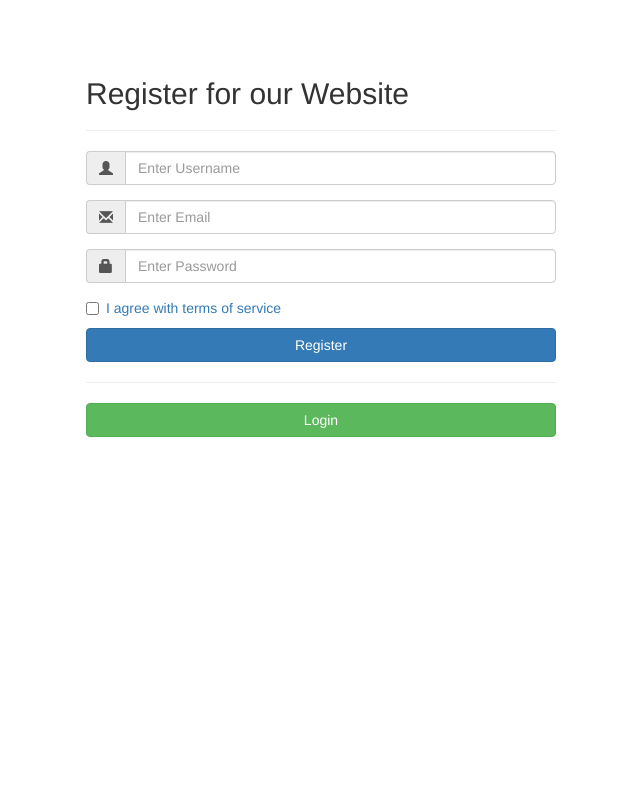
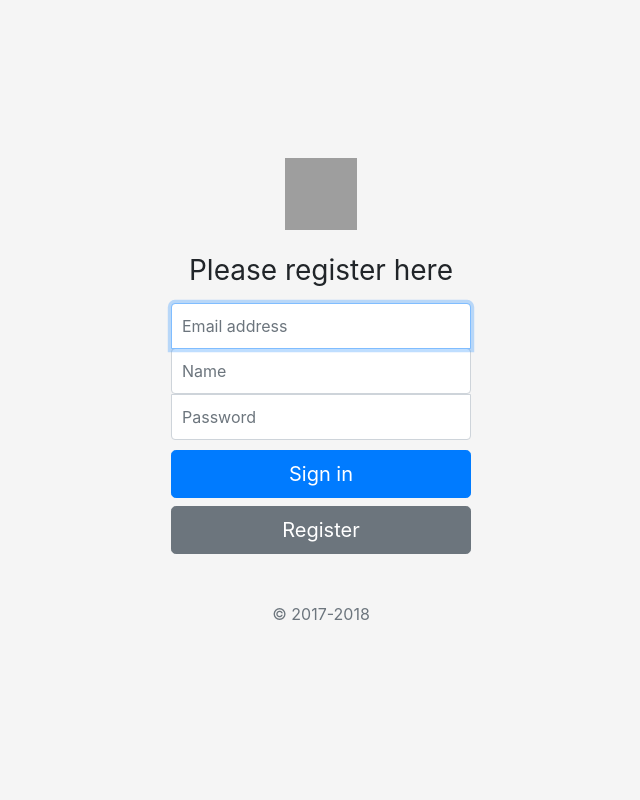
Before and after one commit to laur1s/PHP-Registration-Form, a PHP site: page /register.php in a window 1280 px wide. Shown: the whole page, without its empty margins (319-959 px from the left). Run offline with PHP 8.4, Linux system fonts and the light colour scheme; a stand-in replaces the project's code that opens the database connection; grey boxes are pictures that could not be loaded.

Commit message:
bootstrap 4 upgrades

```diff
--- a/html/register.php
+++ b/html/register.php
@@ -7,11 +7,11 @@ if (isset($_SESSION['user']) != "") {
 }
 include_once 'dbconnect.php';
 
-if (isset($_POST['signup'])) {
+if (isset($_POST['btn-signup'])) {
 
     $uname = trim($_POST['uname']); // get posted data and remove whitespace
     $email = trim($_POST['email']);
-    $upass = trim($_POST['pass']);
+    $upass = trim($_POST['password']);
 
     // hash password with SHA256;
     $password = hash('sha256', $upass);
@@ -54,91 +54,50 @@ if (isset($_POST['signup'])) {
 
 }
 ?>
-<!DOCTYPE html>
+<!doctype html>
+<html lang="en">
+
 <head>
-    <meta http-equiv="Content-Type" content="text/html; charset=utf-8"/>
-    <title>Registration</title>
-    <link rel="stylesheet" href="assets/css/bootstrap.min.css" type="text/css"/>
-    <link rel="stylesheet" href="assets/css/style.css" type="text/css"/>
+  <meta charset="utf-8">
+  <meta name="viewport" content="width=device-width, initial-scale=1, shrink-to-fit=no">
+  <link rel="icon" href="../../../../favicon.ico">
+
+  <title>Signin Template for Bootstrap</title>
+
+  <!-- Bootstrap core CSS -->
+  <link rel="stylesheet" href="https://maxcdn.bootstrapcdn.com/bootstrap/4.0.0/css/bootstrap.min.css" integrity="sha384-Gn5384xqQ1aoWXA+058RXPxPg6fy4IWvTNh0E263XmFcJlSAwiGgFAW/dAiS6JXm"
+    crossorigin="anonymous">
+
+  <!-- Custom styles for this template -->
+  <link href="assets/css/signin.css" rel="stylesheet">
 </head>
-<body>
 
-<div class="container">
+<body class="text-center">
 
-    <div id="login-form">
-        <form method="post" autocomplete="off">
 
-            <div class="col-md-12">
-
-                <div class="form-group">
-                    <h2 class="">Register for our Website</h2>
-                </div>
-
-                <div class="form-group">
-                    <hr/>
-                </div>
-
-                <?php
+  <form method="post" class="form-signin">
+    <img class="mb-4" src="https://getbootstrap.com/docs/4.0/assets/brand/bootstrap-solid.svg" alt="" width="72" height="72">
+    <h1 class="h3 mb-3 font-weight-normal">Please register here</h1>
+    <?php
                 if (isset($errMSG)) {
 
                     ?>
-                    <div class="form-group">
-                        <div class="alert alert-<?php echo ($errTyp == "success") ? "success" : $errTyp; ?>">
-                            <span class="glyphicon glyphicon-info-sign"></span> <?php echo $errMSG; ?>
+                    <div class="alert alert-<?php echo ($errTyp == "success") ? "success" : $errTyp; ?>" role="alert">
+                           <?php echo $errMSG; ?>. Please check the details.
                         </div>
-                    </div>
                     <?php
                 }
                 ?>
+    <label for="inputEmail" class="sr-only">Email address</label>
+    <input type="email" name="email" id="inputEmail" class="form-control" placeholder="Email address" required autofocus>
+    <label for="username" name ="uname" class="sr-only">UserName</label>
+    <input type="text" class="form-control" id="usr" placeholder="Name">
+    <label for="inputPassword"  class="sr-only">Password</label>
+    <input type="password" name="password" id="inputPassword" class="form-control" placeholder="Password" required>
+    <button class="btn btn-lg btn-primary btn-block" type="submit" name="btn-signup">Sign in</button>
+    <a href="register.php" class="btn btn-lg btn-secondary btn-block" role="button" aria-pressed="true">Register</a>
+    <p class="mt-5 mb-3 text-muted">&copy; 2017-2018</p>
+  </form>
+</body>
 
-                <div class="form-group">
-                    <div class="input-group">
-                        <span class="input-group-addon"><span class="glyphicon glyphicon-user"></span></span>
-                        <input type="text" name="uname" class="form-control" placeholder="Enter Username" required/>
-                    </div>
-                </div>
-
-                <div class="form-group">
-                    <div class="input-group">
-                        <span class="input-group-addon"><span class="glyphicon glyphicon-envelope"></span></span>
-                        <input type="email" name="email" class="form-control" placeholder="Enter Email" required/>
-                    </div>
-                </div>
-
-                <div class="form-group">
-                    <div class="input-group">
-                        <span class="input-group-addon"><span class="glyphicon glyphicon-lock"></span></span>
-                        <input type="password" name="pass" class="form-control" placeholder="Enter Password"
-                               required/>
-                    </div>
-                </div>
-
-                <div class="checkbox">
-                    <label><input type="checkbox" id="TOS" value="This"><a href="#">I agree with
-                            terms of service</a></label>
-                </div>
-
-                <div class="form-group">
-                    <button type="submit" class="btn    btn-block btn-primary" name="signup" id="reg">Register</button>
-                </div>
-
-                <div class="form-group">
-                    <hr/>
-                </div>
-
-                <div class="form-group">
-                    <a href="login.php" type="button" class="btn btn-block btn-success" name="btn-login">Login</a>
-                </div>
-
-            </div>
-
-        </form>
-    </div>
-
-</div>
-<script type="text/javascript" src="https://ajax.googleapis.com/ajax/libs/jquery/2.2.4/jquery.min.js"></script>
-<script type="text/javascript" src="assets/js/bootstrap.min.js"></script>
-<script type="text/javascript" src="assets/js/tos.js"></script>
-
-</body>
 </html>
```
Also changed, not shown: html/login.php (+33 -66 lines), html/signin.php (deleted, +0 -82 lines), html/assets/css/signin.css (renamed from html/assets/css/login-bs4.css).
